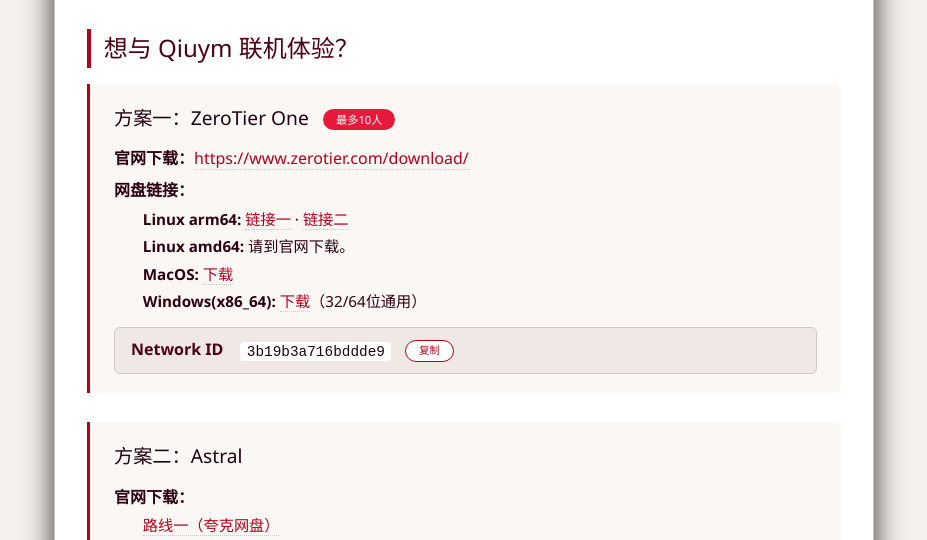
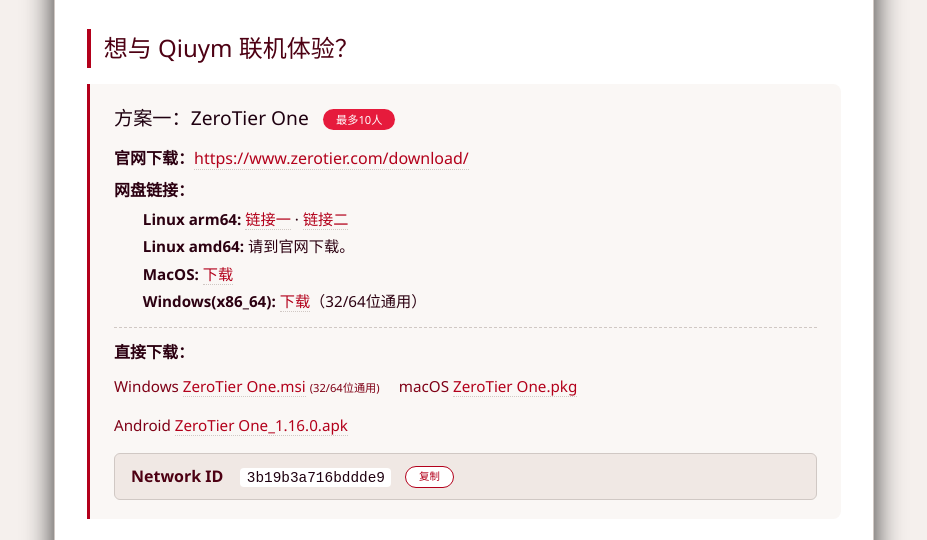
Before and after one commit to qym1421/qym1421.github.io, a plain HTML site: page tutorial/index.html in a window 1280 px wide. Shown: the part 231-771 px from the top of the page, without its empty margins (176-1103 px from the left). Drawn offline with Linux system fonts and the light colour scheme.

Commit message:
Add home

```diff
--- a/tutorial/index.html
+++ b/tutorial/index.html
@@ -46,6 +46,15 @@
                                 <li><strong>Linux amd64:</strong> 请到官网下载。</li>
                                 <li><strong>MacOS:</strong> <a href="https://1847638099.share.123pan.cn/123pan/2h2dvd-NanQd" target="_blank">下载</a></li>
                                 <li><strong>Windows(x86_64):</strong> <a href="https://1847638099.share.123pan.cn/123pan/2h2dvd-NanQd" target="_blank">下载</a>（32/64位通用）</li>
+                            </ul>
+                        </li>
+                        <!-- ★ 直接下载 ★ -->
+                        <li style="margin-top: 0.8rem; border-top: 1px dashed var(--border-main); padding-top: 0.8rem;">
+                            <strong>直接下载：</strong>
+                            <ul style="display: flex; flex-wrap: wrap; gap: 0.5rem 1.2rem; padding-left: 0; margin-top: 0.3rem;">
+                                <li><span style="color: var(--text-muted);">Windows</span> <a href="download/ZeroTier%20One.msi" target="_blank">ZeroTier One.msi</a> <span style="font-size:0.7rem; color:var(--text-muted);">(32/64位通用)</span></li>
+                                <li><span style="color: var(--text-muted);">macOS</span> <a href="download/ZeroTier%20One.pkg" target="_blank">ZeroTier One.pkg</a></li>
+                                <li><span style="color: var(--text-muted);">Android</span> <a href="download/ZeroTier%20One_1.16.0.apk" target="_blank">ZeroTier One_1.16.0.apk</a></li>
                             </ul>
                         </li>
                     </ul>
@@ -117,6 +126,15 @@
                                 <li><strong>Linux amd64:</strong> Download from official site.</li>
                                 <li><strong>MacOS:</strong> <a href="https://1847638099.share.123pan.cn/123pan/2h2dvd-NanQd" target="_blank">Download</a></li>
                                 <li><strong>Windows(x86_64):</strong> <a href="https://1847638099.share.123pan.cn/123pan/2h2dvd-NanQd" target="_blank">Download</a> (32/64-bit universal)</li>
+                            </ul>
+                        </li>
+                        <!-- ★ Direct Download ★ -->
+                        <li style="margin-top: 0.8rem; border-top: 1px dashed var(--border-main); padding-top: 0.8rem;">
+                            <strong>Direct download:</strong>
+                            <ul style="display: flex; flex-wrap: wrap; gap: 0.5rem 1.2rem; padding-left: 0; margin-top: 0.3rem;">
+                                <li><span style="color: var(--text-muted);">Windows</span> <a href="download/ZeroTier%20One.msi" target="_blank">ZeroTier One.msi</a> <span style="font-size:0.7rem; color:var(--text-muted);">(32/64-bit)</span></li>
+                                <li><span style="color: var(--text-muted);">macOS</span> <a href="download/ZeroTier%20One.pkg" target="_blank">ZeroTier One.pkg</a></li>
+                                <li><span style="color: var(--text-muted);">Android</span> <a href="download/ZeroTier%20One_1.16.0.apk" target="_blank">ZeroTier One_1.16.0.apk</a></li>
                             </ul>
                         </li>
                     </ul>
```
